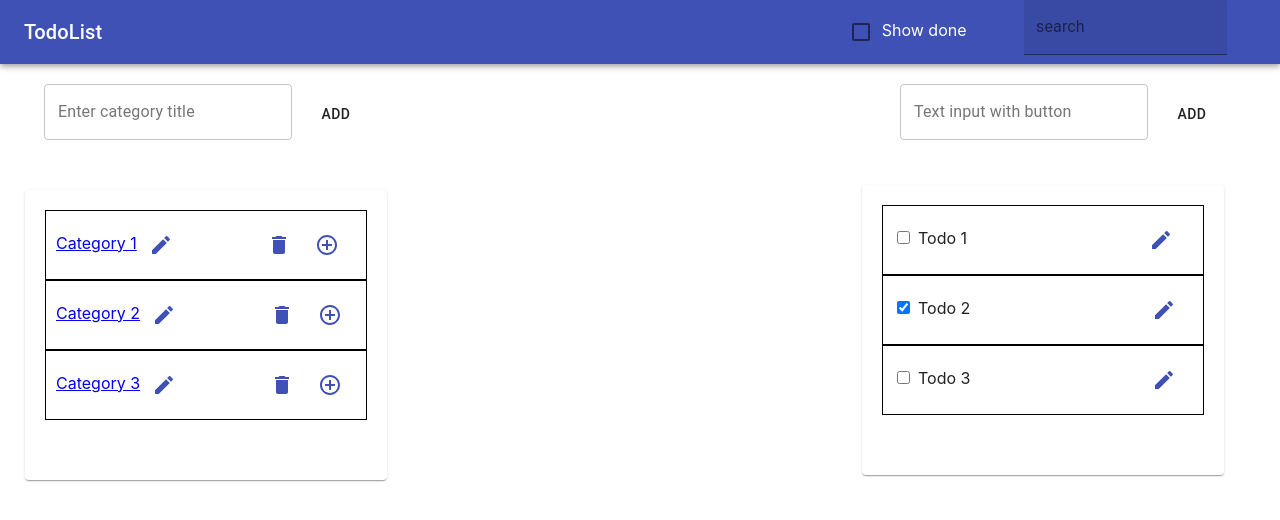
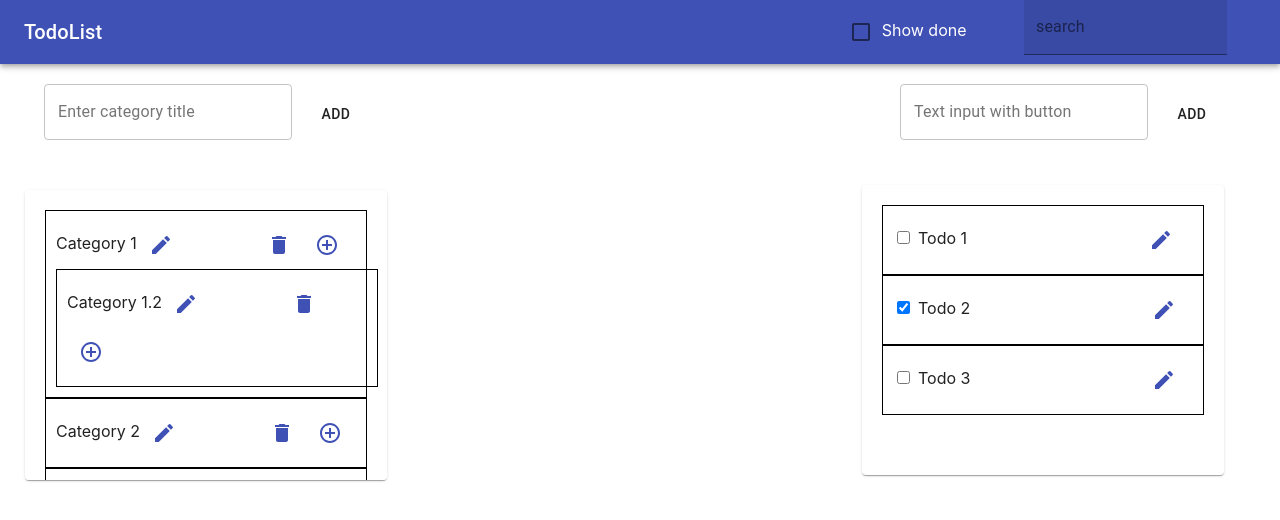
Before and after one commit to ilyajav/TodoTask, a React (Create React App) app: page / in a window 1280 px wide. Shown: the top 520 px of the page. Built offline with nearby package versions, Linux system fonts and the light colour scheme.

Commit message:
recursion

```diff
--- a/src/App.tsx
+++ b/src/App.tsx
@@ -82,15 +82,7 @@ const App = () => {
             <Box display={'flex'}>
                 <Box padding={'25px'}>
                     <Paper style={styles.Paper}>
-                {
-                    categories.map(ct =>{
-                       return <Category
-                           categoryTitle={ct.title}
-                           key={ct.id}
-                           id={ct.id}
-                       />
-                    })
-                }
+                        <Category category={categories}/>
                     </Paper>
                 </Box>
                <Box margin={'20px 450px'}>
--- a/src/Category/Category.tsx
+++ b/src/Category/Category.tsx
@@ -5,31 +5,31 @@ import {IconButton} from "@material-ui/core";
 import {ControlPoint} from "@material-ui/icons";
 import DeleteIcon from '@material-ui/icons/Delete';
 import {useDispatch} from "react-redux";
-import {removeCategory} from "../store/category-reducer";
+import {CategoryStateType, removeCategory} from "../store/category-reducer";
 import {EditebleSpan} from "../utils/EditebleSpan";
 import {Route} from "react-router-dom";
 
 type CategoryType = {
-    categoryTitle: string,
-    id: string,
+    category: CategoryStateType[]
 }
 
-export const Category: FC<CategoryType> = ({categoryTitle, id}) => {
+export const Category: FC<CategoryType> = ({category}) => {
 
     const dispatch = useDispatch()
 
-    const onRemoveCategory = () =>{
-        dispatch(removeCategory(id))
-    }
-
     return (
         <div>
-
-
-            <div className={style.item}>
-                <NavLink to={id}>{categoryTitle}</NavLink>
-               <EditebleSpan />
-                <span className={style.buttonElements}>
+            <div>
+                {
+                    category.map(ct =>{
+                        const onRemoveCategory = () =>{
+                            debugger
+                            dispatch(removeCategory(ct.id))
+                        }
+                        return <div className={style.item} key={ct.id}>
+                            {ct.title}
+                            <EditebleSpan />
+                            <span className={style.buttonElements}>
                 <IconButton color={'primary'} onClick={onRemoveCategory}>
                     <DeleteIcon />
                 </IconButton>
@@ -37,6 +37,13 @@ export const Category: FC<CategoryType> = ({categoryTitle, id}) => {
                     <ControlPoint/>
                 </IconButton>
                 </span>
+                            {ct.children && ct.children.length
+                                ?
+                                <Category category={ct.children}/>
+                                : null}
+                        </div>
+                    })
+                }
             </div>
         </div>
     )
--- a/src/store/category-reducer.ts
+++ b/src/store/category-reducer.ts
@@ -3,6 +3,7 @@ import {v1} from "uuid";
 export type CategoryStateType = {
     id: string,
     title: string,
+    children: CategoryStateType[] | []
 }
 
 export const category1Id = v1()
@@ -10,9 +11,11 @@ export const category2Id = v1()
 export const category3Id = v1()
 
 const initialState: CategoryStateType[] = [
-    {id: category1Id, title: 'Category 1'},
-    {id: category2Id, title: 'Category 2'},
-    {id: category3Id, title: 'Category 3'},
+    {id: category1Id, title: 'Category 1', children: [
+            {id: v1(), title: 'Category 1.2', children: []},
+        ]},
+    {id: category2Id, title: 'Category 2', children: []},
+    {id: category3Id, title: 'Category 3', children: []},
 ]
 
 type ChangeCategoryTitleType = ReturnType<typeof changeCategoryTitle>
@@ -26,11 +29,21 @@ export const categoryReducer = (state: CategoryStateType[] = initialState, actio
             const newCategory: CategoryStateType = {
                 id: action.payload.id,
                 title: action.payload.title,
+                children: [],
             }
             return [...state, newCategory]
         }
         case "REMOVE-CATEGORY":{
-            return state.filter(ct => ct.id !== action.payload.id)
+            debugger
+            const category = state.find(ct => ct.id === action.payload.id)
+            debugger
+            if(category){
+                return state.filter(ct => ct.id !== action.payload.id)
+            }else {
+
+            }
+            debugger
+            return {...state}
         }
         default:
             return state
@@ -57,6 +70,7 @@ export const removeCategory = (id: string) =>{
 }
 
 export const changeCategoryTitle = (id: string, title:string) =>{
+    debugger
     return{
         type: 'CHANGE-CATEGORY-TITLE',
         payload:{
```
